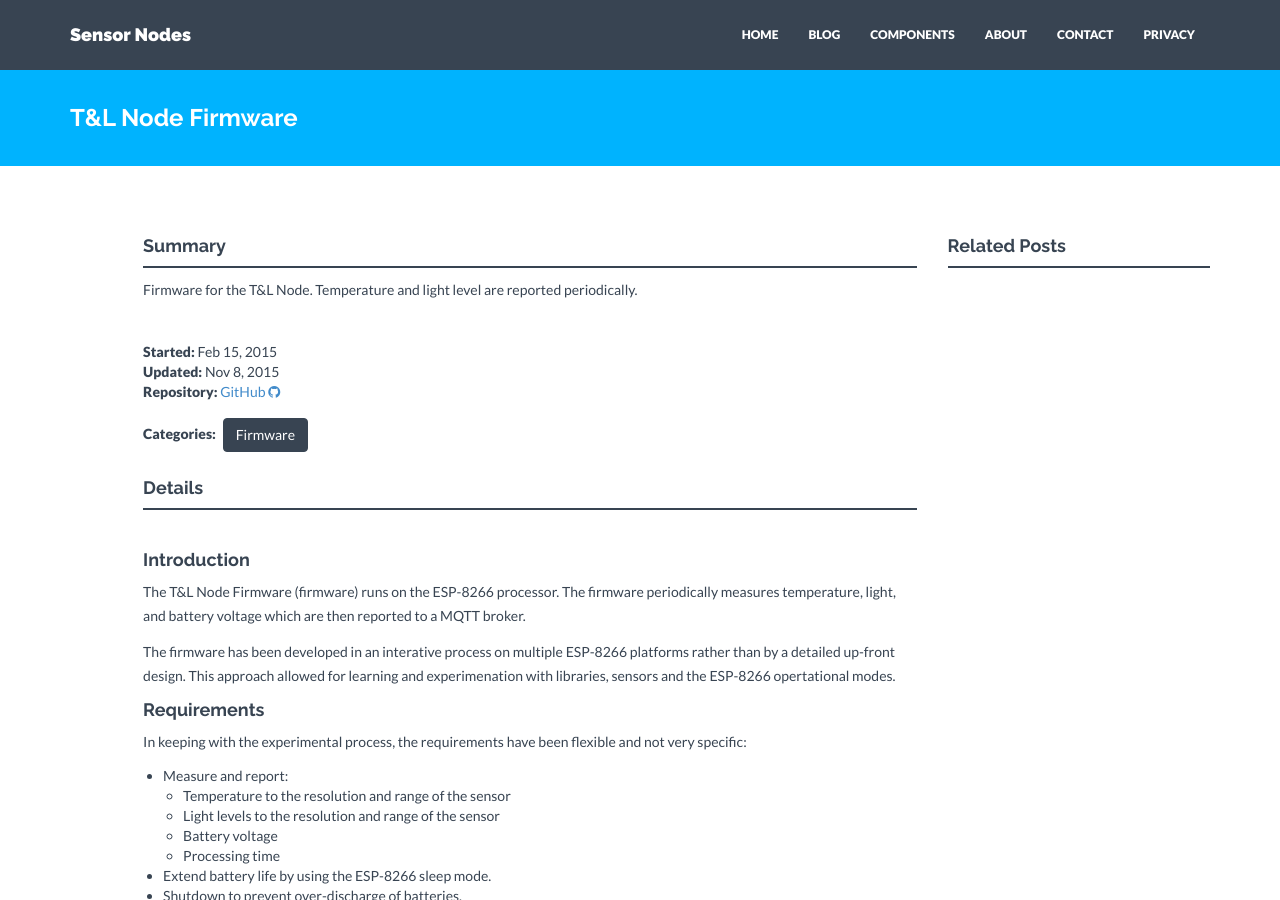
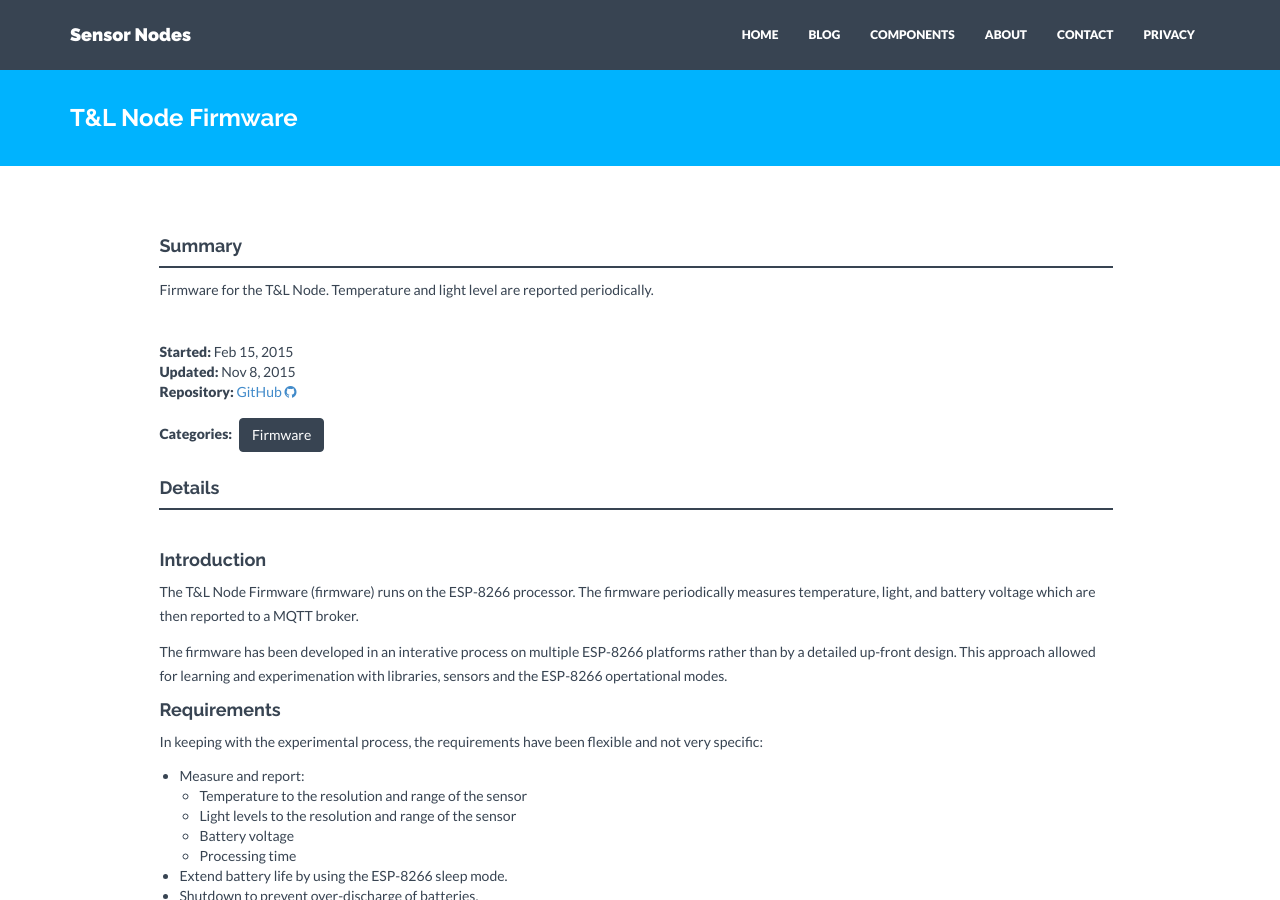
Before and after one commit to jdunmire/sensornodeinfo, a Jekyll site: the page built from _posts/components/2015-11-04-TLnodeFW.md, in a window 1280 px wide and 900 px high. Built offline with Jekyll 4.4.1, drawn with Linux system fonts in a browser that asks for light colours; nearby versions of some CDN libraries.

Commit message:
Fix 'Related Posts' column
Also cleaned up indentation

modified:   _layouts/component.html

```diff
--- a/_layouts/component.html
+++ b/_layouts/component.html
@@ -4,15 +4,24 @@
 
 {% include wrap.html %}
 
+{% assign downtitle = page.title | downcase %}
 <div class="container mt">
     <div class="row">
-        <div class="col-md-9">
+        <div
+         {% if site.categories contains downtitle %}
+         class="col-md-8"
+         {% else %}
+         class="col-md-11"
+         {% endif %}
+         > <!-- body -->
             <div class="row">
+                <div
                  {% if page.carousel.first %}
-                <div class="col-md-5 col-md-offset-1 col-md-push-6">
+                 class="col-md-5 col-md-offset-1 col-md-push-6"
                  {% else %}
-                    <div class="col-md-11 col-md-offset-1">
+                 class="col-md-11 col-md-offset-1"
                  {% endif %}
+                 >
                  <h4>Summary</h4>
                  <div class="hline"></div>
                  <p>{{ page.summary }}<br>
@@ -33,7 +42,7 @@
                  </a>
                  {% endunless %}{% endfor %}
                  </p>
-                    </div> <!-- /col-md-5 -->
+                </div> <!-- /col-md-5 or /col-md-11 -->
                 {% if page.carousel.first %}
                 <div class="col-md-6 col-md-pull-5">
                     {% include gallery.html %}
@@ -62,23 +71,33 @@
                     </div>
                     <div class="spacing"></div>
                     {% endif %}
-                    </div>
+                </div> <!-- /col-md-11 -->
             </div><!--/row -->
-            </div><!--/col-md-9 -->
-
+        </div><!--/row -->
+        {% if site.categories contains downtitle %}
         <div class="col-md-3">
             <h4>Related Posts</h4>
             <div class="hline"></div>
             <ul class="popular-posts">
-                    {% for post in site.categories[page.title] %}
+                {% for category in site.categories %}
+                {% if category.first == downtitle %}
+                {% for post in category.last %}
                 <li>
-                    <p><a href="{{ post.url | prepend: site.baseurl }}">
+                    <a href="{{ post.url  | prepend: site.baseurl }}">
+                        <img src="{{ "/assets/img/blog/thumbs/" | prepend: site.baseurl }}{{ post.thumb }}" alt="Popular Post">
+                    </a>
+                    <p>
+                    <a href="{{ post.url | prepend: site.baseurl }}">
                         {{ post.title }}
-                    </a></p>
+                    </a>
+                    </p>
                     <em>Posted on {{ post.date | date_to_string }}</em>
                 </li>
                 {% endfor %}
+                {% endif %}
+                {% endfor %}
             </ul>
         </div> <!-- /col-md-3 -->
+        {% endif %}
     </div><!--/row -->
 </div><!--/container -->
```
Lines whose indentation alone changed are shown as unchanged.
